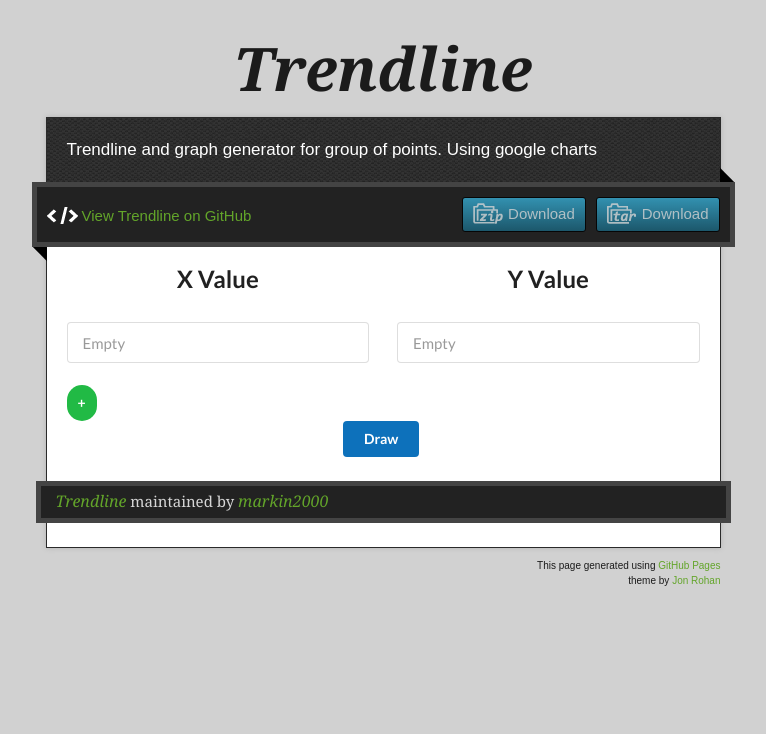
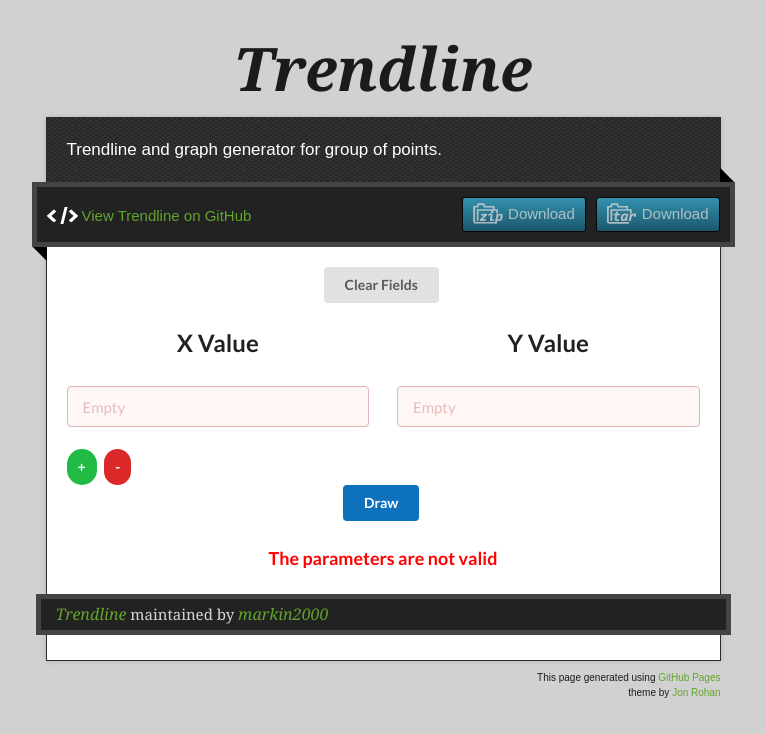
Before and after one commit to liranmarkin/Trendline, a plain HTML site: page index.html in a window 1280 px wide. Both pictures are taken after a click on the button "Draw". Shown: the whole page, without its empty margins (257-1023 px from the left). Drawn offline with nearby package versions, Linux system fonts and the light colour scheme.

Commit message:
adding errors

```diff
--- a/index.html
+++ b/index.html
@@ -25,7 +25,7 @@
       <h1 class="title">Trendline</h1>
     </header>
     <div id="container">
-      <p class="tagline">Trendline and graph generator for group of points. Using google charts</p>
+      <p class="tagline">Trendline and graph generator for group of points.</p>
       <div id="main" role="main">
         <div class="download-bar">
         <div class="inner">
@@ -35,19 +35,28 @@
         </div>
         <span class="blc"></span><span class="trc"></span>
         </div>
+        <div class="ui one column stackable center aligned page grid">
+          <div class="column twelve wide">
+            <button id="clear" class="ui button">
+              Clear Fields
+            </button>
+          </div>
+        </div>
         <div id="content" class="ui grid">
           <div class="eight wide column"><h2 class="ui header center">X Value</h1></div>
           <div class="eight wide column"><h2 class="ui header center">Y Value</h1></div>
-          <div class="eight wide column ui input"><input class="xval" type="number" placeholder="Empty"></div>
-          <div class="eight wide column ui input"><input class="yval" type="number" placeholder="Empty"></div>
+          <div class="eight wide column ui input"><input class="xval" type="text" placeholder="Empty"></div>
+          <div class="eight wide column ui input"><input class="yval" type="text" placeholder="Empty"></div>
         </div>
         <br/>
-        <button class="circular ui green icon button"> + </button>
+        <button id="add" class="circular ui green icon button"> + </button>
+        <button id="remove" class="circular ui red icon button"> - </button>
         <div class="ui one column stackable center aligned page grid">
            <div class="column twelve wide">
-               <button class="ui primary button">
+               <button id="send" class="ui primary button">
                  Draw
                </button>
+               <h3 id="error_msg" class="ui header" style="color:red">The parameters are not valid</h2>
            </div>
         </div>
       </div>
--- a/js/form.js
+++ b/js/form.js
@@ -0,0 +1,38 @@
+$('#add').on('click',function(){
+  var row = '<div class="eight wide column ui input"><input class="xval" type="number" placeholder="Empty"></div>'
+  + '<div class="eight wide column ui input"><input class="yval" type="number" placeholder="Empty"></div>';
+  $('#content').append(row);
+});
+
+$('body').ready(function(){
+  $('#error_msg').hide();
+  console.log("ready");
+});
+
+$('#clear').on('click',function(){
+  $('.xval,.yval').val("");
+});
+
+var validateForm = function(){
+  var ret = true;
+  $('.xval,.yval').each(function(){
+    if(!$.isNumeric($(this).val())){
+      $(this).parent().addClass('error');
+      ret = false;
+    }
+    else{
+      $(this).parent().removeClass('error');
+    }
+  });
+  if(ret){
+    $('#error_msg').hide();
+  }
+  else{
+    $('#error_msg').show();
+  }
+  return ret;
+}
+
+$('#send').on('click',function(){
+  console.log(validateForm());
+});
```
